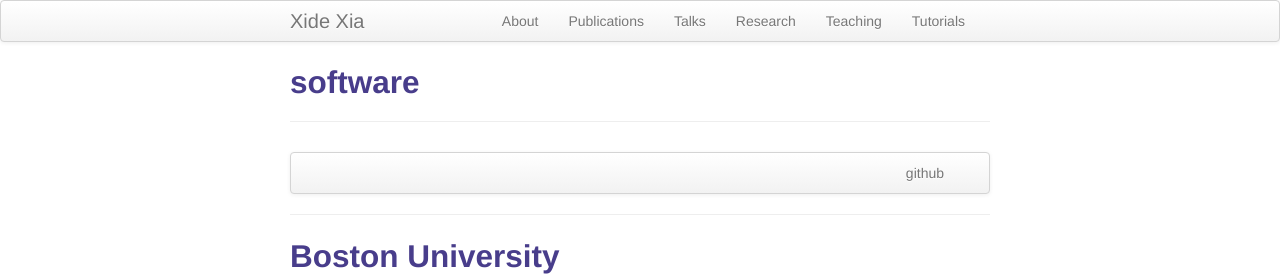
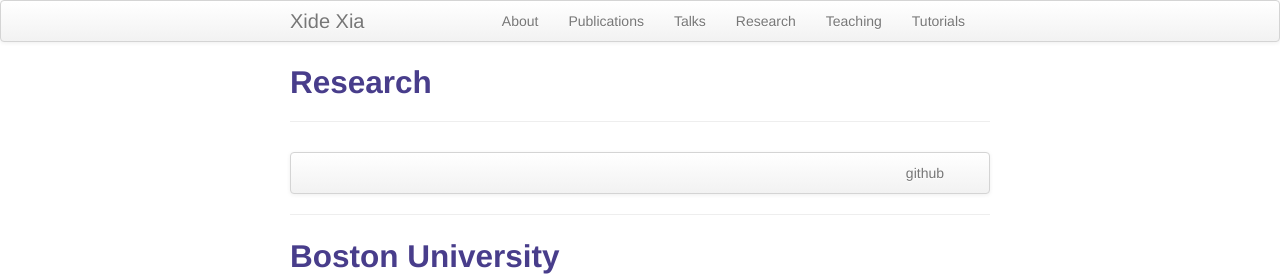
Before and after one commit to xidexia/xidexia.github.io, a Jekyll site: the page built from pages/research.md, in a window 1280 px wide. Shown: the top 276 px of the page. Built offline with Jekyll 4.4.1, drawn with Linux system fonts in a browser that asks for light colours.

Commit message:
“0801”

```diff
--- a/pages/research.md
+++ b/pages/research.md
@@ -1,7 +1,7 @@
 ---
 layout: page
-title: software
-description: xide's software
+title: Research
+description: xide's research
 ---
 
 <div class="navbar">
```
